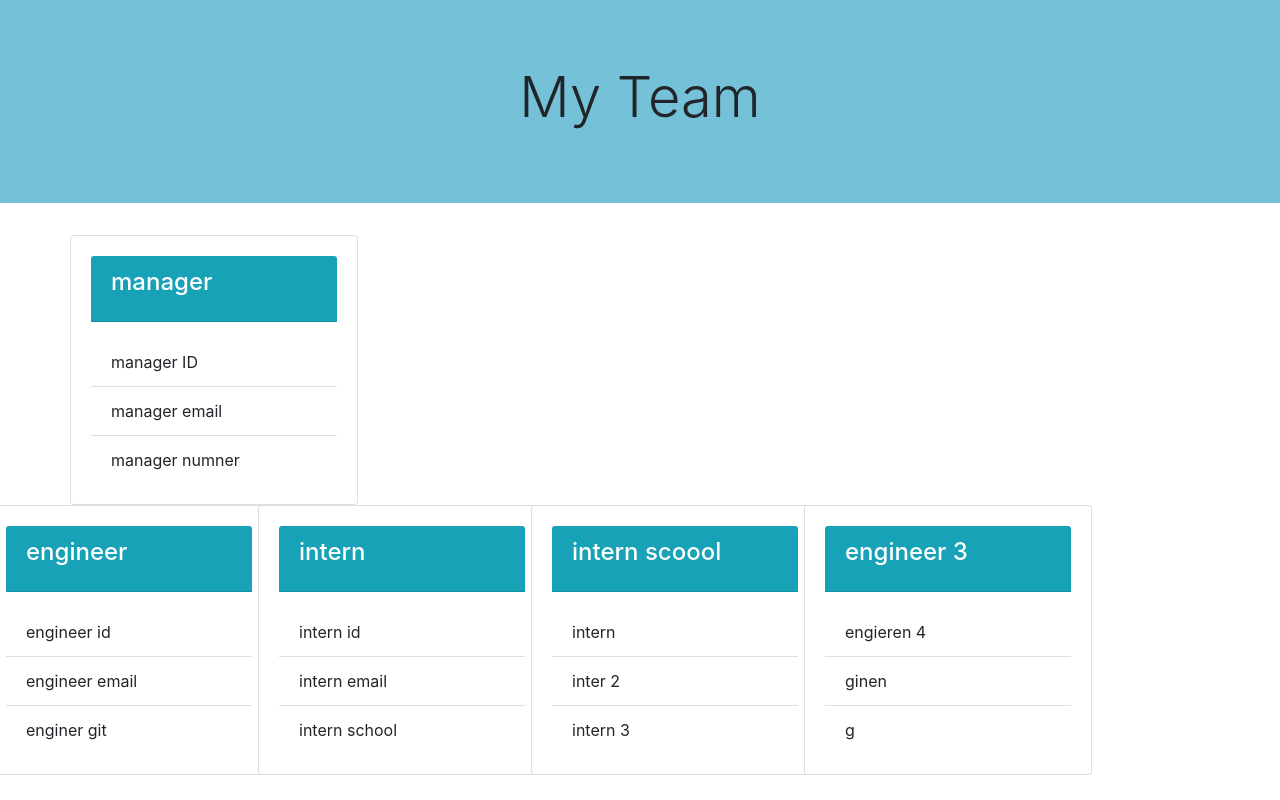
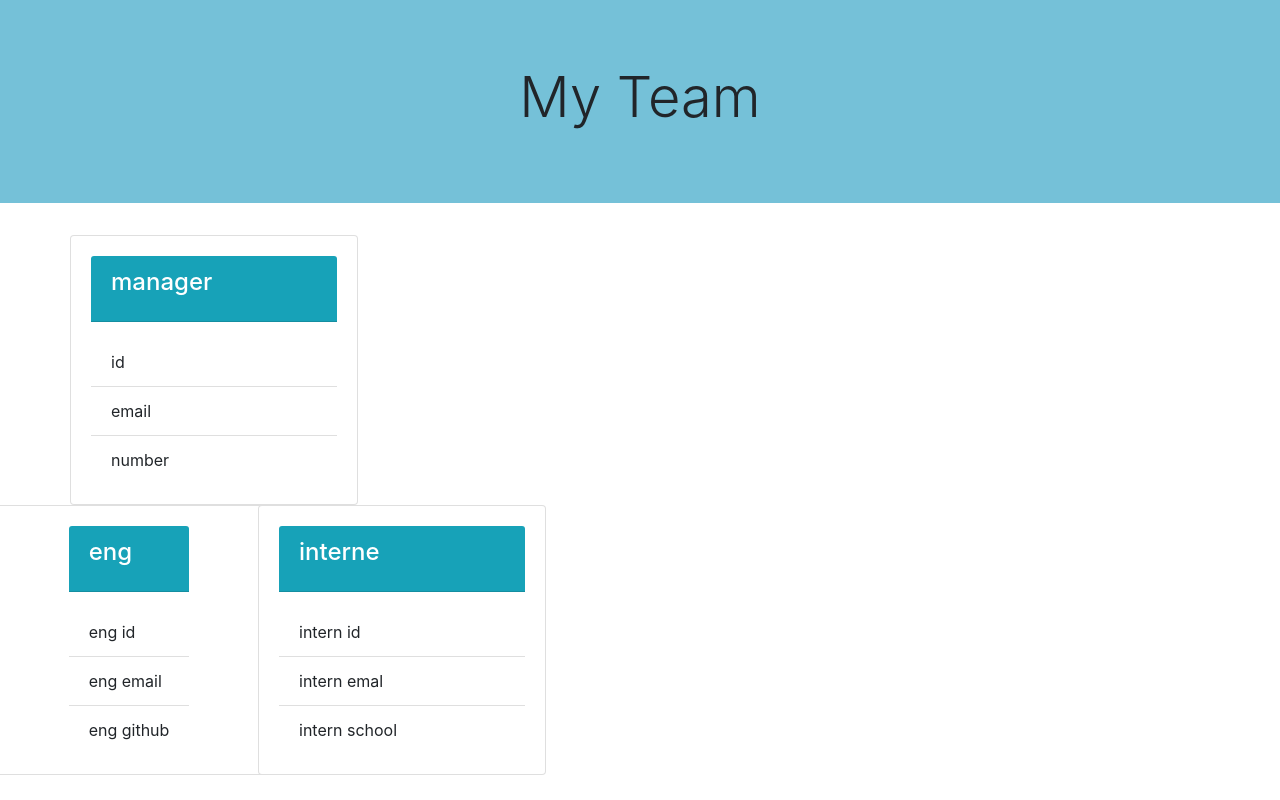
Before and after one commit to zs274/Team-Profile-Generator, a website: page index.html in a window 1280 px wide. Drawn offline with nearby package versions, Linux system fonts and the light colour scheme.

Commit message:
functions all work correctly, styling issues

```diff
--- a/index.html
+++ b/index.html
@@ -19,68 +19,45 @@
     </div>
     <div class="container">
     <div class="row">
-        <div class="card" style="width: 18rem;">
+        <div class="card" id="manager" style="width: 18rem;">
             <div class="card-body">
                 <div class="card-header text-white bg-info mb-3">
                     <h4 class="card-title">manager</h4>
                   </div>
                   <ul class="list-group list-group-flush">
-                    <li class="list-group-item">manager ID</li>
-                    <li class="list-group-item">manager email</li>
-                    <li class="list-group-item">manager numner</li>
+                    <li class="list-group-item">id</li>
+                    <li class="list-group-item">email</li>
+                    <li class="list-group-item">number</li>
                   </ul>
             </div>
           </div>
     </div>
 </div>
      <div class="row">
-    <div class="card" style="width: 18rem;">
+    <div class="card" id="engineer" style="width: 18rem;">
     <div class="card-body">
         <div class="card-header text-white bg-info mb-3">
-            <h4 class="card-title">engineer </h4>
+            <h4 class="card-title">eng</h4>
         </div>
         <ul class="list-group list-group-flush">
-            <li class="list-group-item">engineer id</li>
-            <li class="list-group-item">engineer email</li>
-            <li class="list-group-item">enginer git</li>
+            <li class="list-group-item">eng id</li>
+            <li class="list-group-item">eng email</li>
+            <li class="list-group-item">eng github</li>
         </ul>
     </div>
 </div><div class="row">
-    <div class="card" style="width: 18rem;">
+    <div class="card" id="intern" style="width: 18rem;">
     <div class="card-body">
         <div class="card-header text-white bg-info mb-3">
-            <h4 class="card-title">intern</h4>
+            <h4 class="card-title">interne </h4>
         </div>
         <ul class="list-group list-group-flush">
             <li class="list-group-item">intern id</li>
-            <li class="list-group-item">intern email</li>
+            <li class="list-group-item">intern emal</li>
             <li class="list-group-item">intern school</li>
         </ul>
     </div>
-</div><div class="row">
-    <div class="card" style="width: 18rem;">
-    <div class="card-body">
-        <div class="card-header text-white bg-info mb-3">
-            <h4 class="card-title">intern scoool</h4>
-        </div>
-        <ul class="list-group list-group-flush">
-            <li class="list-group-item">intern</li>
-            <li class="list-group-item">inter 2</li>
-            <li class="list-group-item">intern 3</li>
-        </ul>
+</div></div>
     </div>
-</div><div class="row">
-    <div class="card" style="width: 18rem;">
-    <div class="card-body">
-        <div class="card-header text-white bg-info mb-3">
-            <h4 class="card-title">engineer 3</h4>
-        </div>
-        <ul class="list-group list-group-flush">
-            <li class="list-group-item">engieren 4</li>
-            <li class="list-group-item">ginen</li>
-            <li class="list-group-item">g</li>
-        </ul>
-    </div>
-</div></div>
     </body>
     </html>
--- a/style.css
+++ b/style.css
@@ -2,3 +2,7 @@
     background-color: rgb(117, 193, 216);
     text-align: center;
 }
+
+#engineer {
+align-items: center;
+}
```
Also changed, not shown: index.js (+5 -16 lines).
